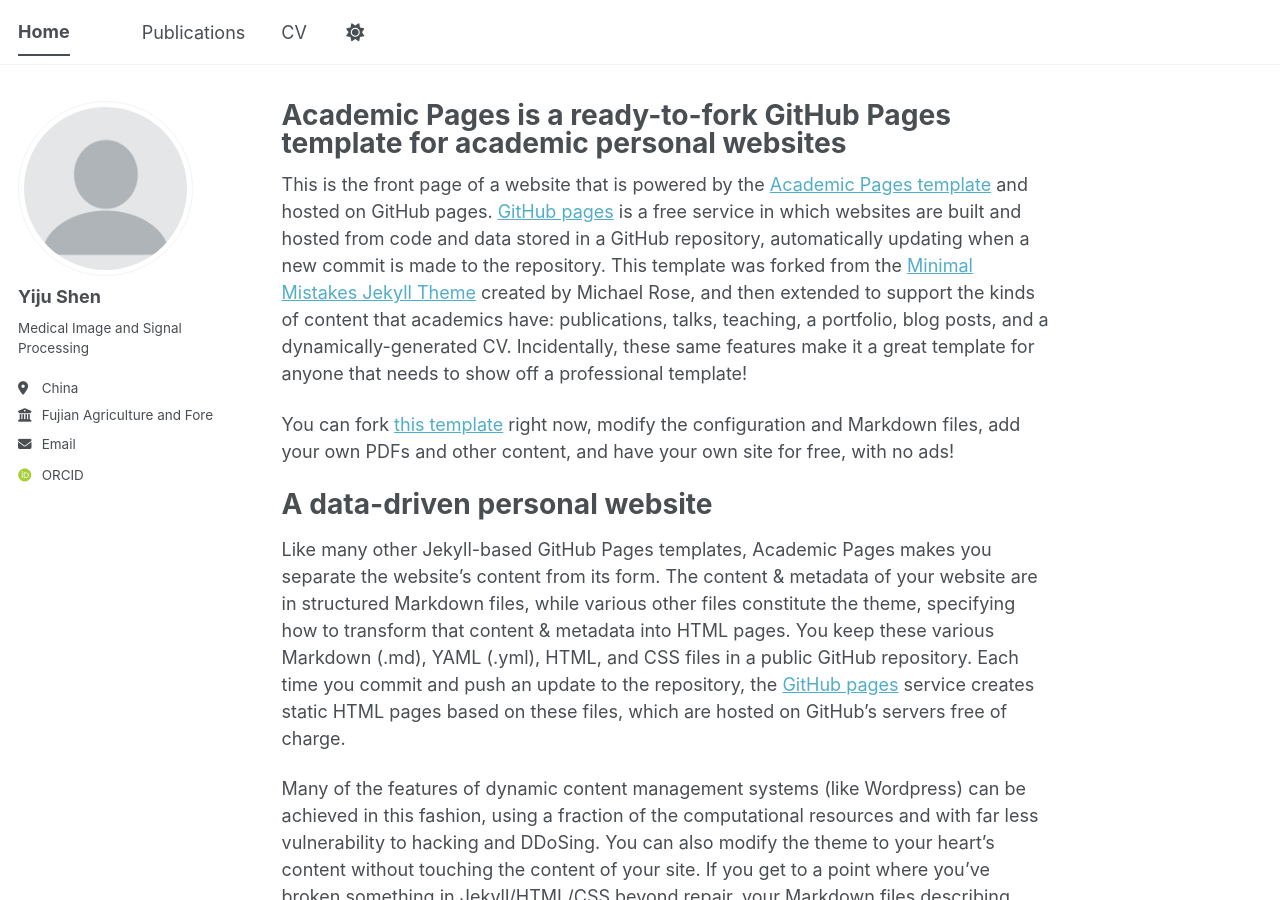
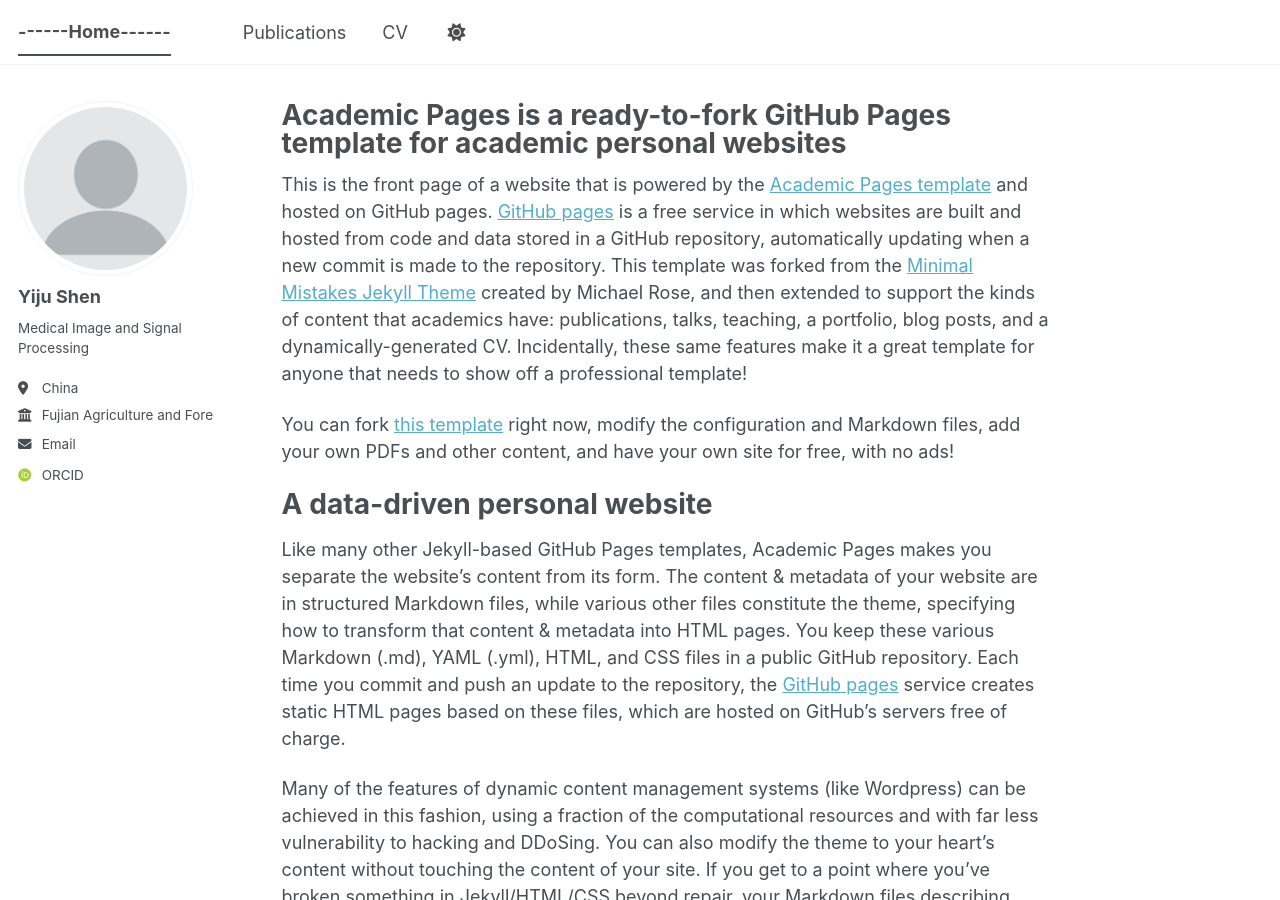
Before and after one commit to Yiju000/Yiju000.github.io, a Jekyll site: the page built from _pages/about.md, in a window 1280 px wide and 900 px high. Built offline with Jekyll 4.4.1, drawn with Linux system fonts in a browser that asks for light colours; some web fonts are replaced; a script bundle is joined from its source files by our own code; library files that are not in the unit come from our copies.

```diff
--- a/_config.yml
+++ b/_config.yml
@@ -9,7 +9,7 @@
 # Basic Site Settings
 locale                   : "en-US"
 site_theme               : "default" # The available themes options are "default", "air", "sunrise", "mint", "dirt" and "contrast"
-title                    : "Home            "
+title                    : "------Home------"
 title_separator          : "-"
 name                     : &name "Yiju Shen"
 description              : &description "Your Name's academic portfolio"   # Update this with a general description of your site, this is the default if not overridden by a page
```
